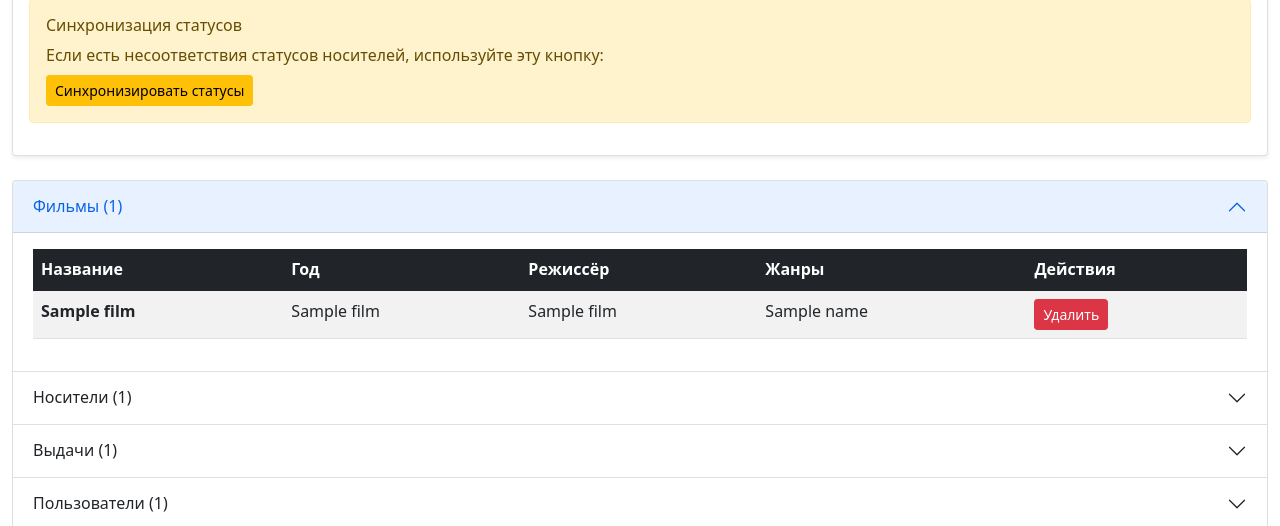
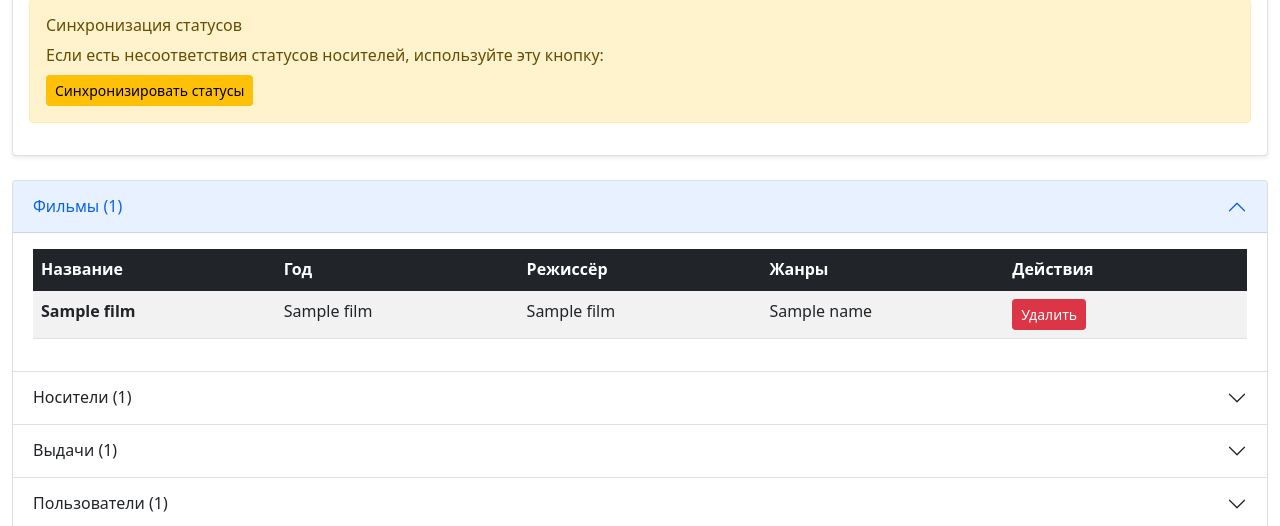
Before and after one commit to strongpersonality/opi3, a Flask app: page /admin in a window 1280 px wide. Shown: the part 716-1242 px from the top of the page. Run offline with Flask 3, Linux system fonts and the light colour scheme; a database or web service that is not in the repository returns one stand-in record (values such as "Sample title"); some libraries are stand-ins or nearby versions.

Commit message:
Update styles.css

```diff
--- a/static/styles.css
+++ b/static/styles.css
@@ -66,6 +66,12 @@
     width: 100%;
 }
 
+.accordion-body table {
+    max-width: 100% !important;
+    width: 100% !important;
+    table-layout: fixed;
+}
+
 .accordion-button:focus {
     box-shadow: none;
     border-color: rgba(0,0,0,.125);
```
